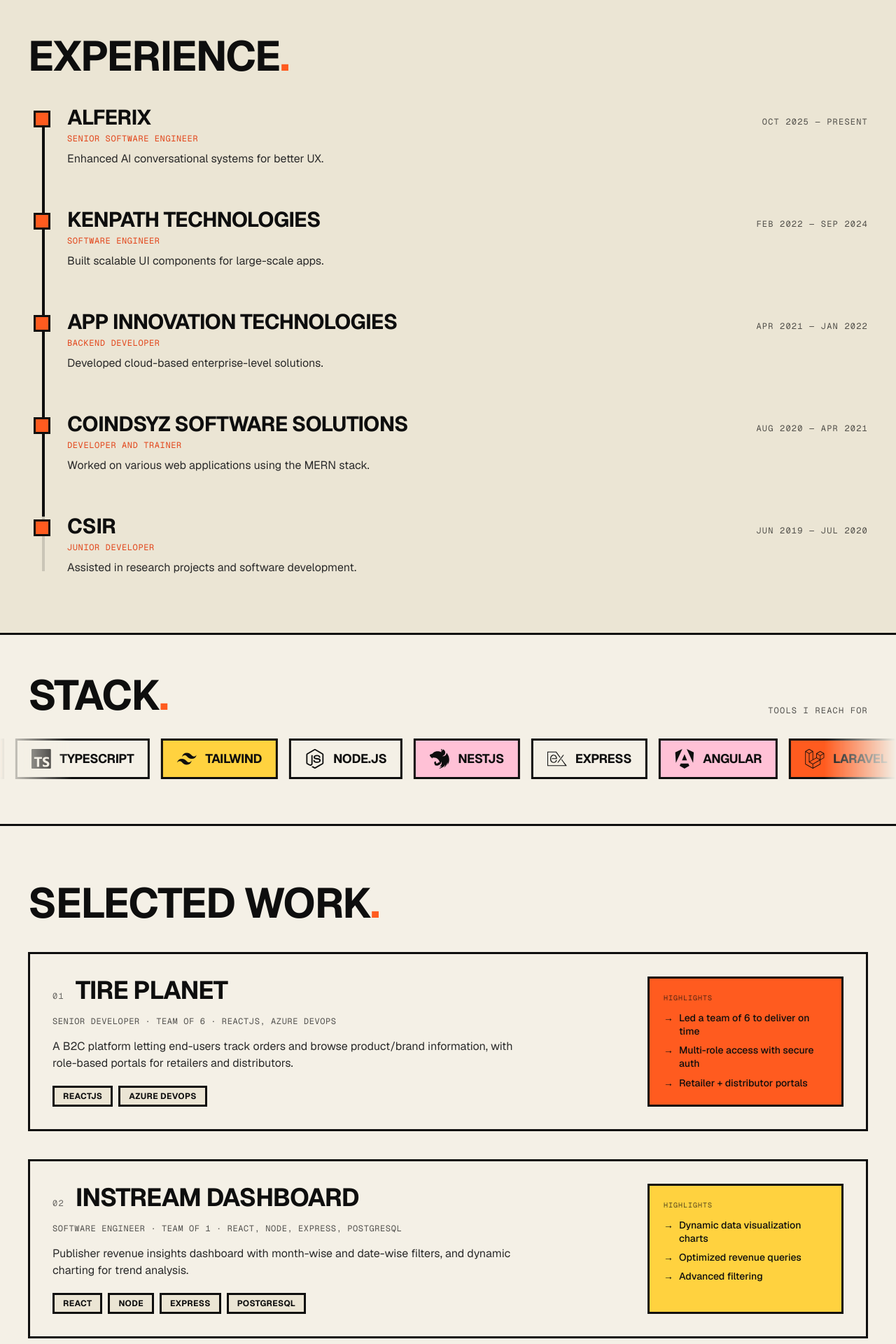
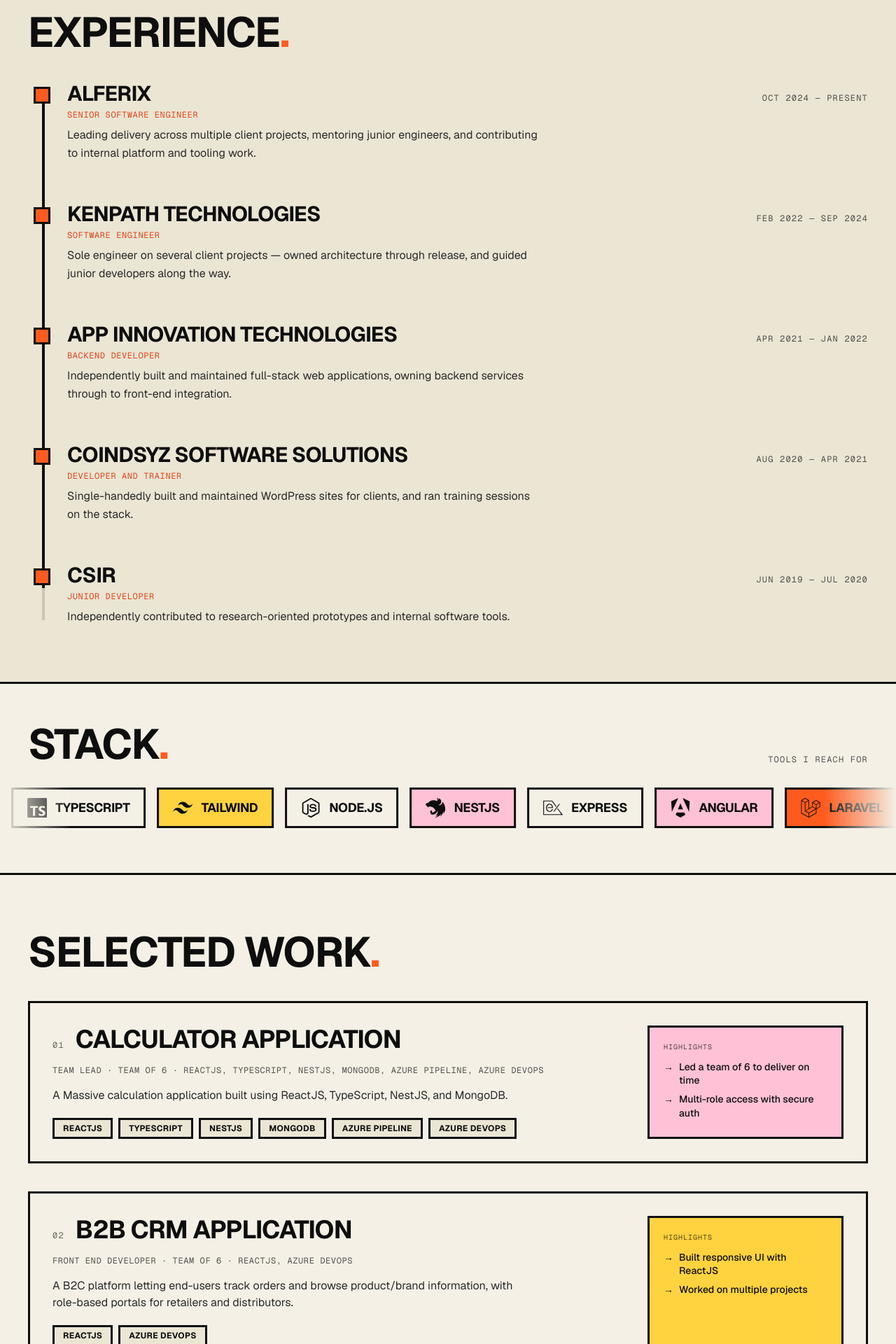
Before and after one commit to aswinlakshmanan4/aswin-portfolio, a Next.js app: page /home in a window 1280 px wide. Shown: the part 840-2760 px from the top of the page at 70% size. Built offline with nearby package versions, Linux system fonts and the light colour scheme.

Commit message:
updated content

```diff
--- a/src/app/(pages)/home/projects.tsx
+++ b/src/app/(pages)/home/projects.tsx
@@ -16,21 +16,48 @@
 const PROJECTS: Project[] = [
   {
     number: "01",
-    title: "Tire Planet",
-    role: "Senior Developer",
+    title: "Calculator Application",
+    role: "Team Lead",
+    team: 6,
+    tech: ["ReactJS", "TypeScript", "NestJS", "MongoDB","Azure Pipeline", "Azure DevOps"],
+    description:
+      "A Massive calculation application built using ReactJS, TypeScript, NestJS, and MongoDB.",
+    highlights: [
+      "Led a team of 6 to deliver on time",
+      "Multi-role access with secure auth",
+    ],
+    accent: "rose",
+  },
+  {
+    number: "02",
+    title: "B2B CRM Application",
+    role: "Front end Developer",
     team: 6,
     tech: ["ReactJS", "Azure DevOps"],
     description:
       "A B2C platform letting end-users track orders and browse product/brand information, with role-based portals for retailers and distributors.",
     highlights: [
-      "Led a team of 6 to deliver on time",
-      "Multi-role access with secure auth",
-      "Retailer + distributor portals",
+      "Built responsive UI with ReactJS",
+      "Worked on multiple projects",
+    ],
+    accent: "sun",
+  },
+  {
+    number: "01",
+    title: "B2C CRM Application",
+    role: "Front End Developer",
+    team: 6,
+    tech: ["ReactJS", "Azure DevOps"],
+    description:
+      "A B2C platform letting end-users track orders and browse product/brand information, with role-based portals for retailers and distributors.",
+    highlights: [
+      "Built responsive UI with ReactJS",
+      "Worked on multiple projects",
     ],
     accent: "orange",
   },
   {
-    number: "02",
+    number: "04",
     title: "Instream Dashboard",
     role: "Software Engineer",
     team: 1,
@@ -45,7 +72,7 @@
     accent: "sun",
   },
   {
-    number: "03",
+    number: "05",
     title: "Kolibri Studio",
     role: "Software Engineer",
     team: 1,
@@ -60,7 +87,7 @@
     accent: "rose",
   },
   {
-    number: "04",
+    number: "06",
     title: "Kolibri Desktop Tool",
     role: "Software Engineer",
     team: 1,
@@ -75,7 +102,7 @@
     accent: "orange",
   },
   {
-    number: "05",
+    number: "07",
     title: "Instream Ad Widget",
     role: "Software Engineer",
     team: 1,
--- a/src/app/components/_genericComponent/HeroReveal.tsx
+++ b/src/app/components/_genericComponent/HeroReveal.tsx
@@ -12,7 +12,7 @@
     <h1
       className="font-bold leading-[0.88] tracking-[-0.04em] uppercase select-none"
       style={{
-        fontSize: "clamp(2.5rem, 11vw, 9rem)",
+        fontSize: "clamp(2.5rem, 11vw, 8rem)",
       }}
     >
       {NAME_LINES.map((line, lineIdx) => (
--- a/src/app/constants/constants.ts
+++ b/src/app/constants/constants.ts
@@ -9,31 +9,36 @@
   {
     company: "Alferix",
     role: "Senior Software Engineer",
-    duration: "Oct 2025 — Present",
-    description: "Enhanced AI conversational systems for better UX.",
+    duration: "Oct 2024 — Present",
+    description:
+      "Leading delivery across multiple client projects, mentoring junior engineers, and contributing to internal platform and tooling work.",
   },
   {
     company: "Kenpath Technologies",
     role: "Software Engineer",
     duration: "Feb 2022 — Sep 2024",
-    description: "Built scalable UI components for large-scale apps.",
+    description:
+      "Sole engineer on several client projects — owned architecture through release, and guided junior developers along the way.",
   },
   {
     company: "App Innovation Technologies",
     role: "Backend Developer",
     duration: "Apr 2021 — Jan 2022",
-    description: "Developed cloud-based enterprise-level solutions.",
+    description:
+      "Independently built and maintained full-stack web applications, owning backend services through to front-end integration.",
   },
   {
     company: "CoindSyz Software Solutions",
     role: "Developer and Trainer",
     duration: "Aug 2020 — Apr 2021",
-    description: "Worked on various web applications using the MERN stack.",
+    description:
+      "Single-handedly built and maintained WordPress sites for clients, and ran training sessions on the stack.",
   },
   {
     company: "CSIR",
     role: "Junior Developer",
     duration: "Jun 2019 — Jul 2020",
-    description: "Assisted in research projects and software development.",
+    description:
+      "Independently contributed to research-oriented prototypes and internal software tools.",
   },
 ];
```
